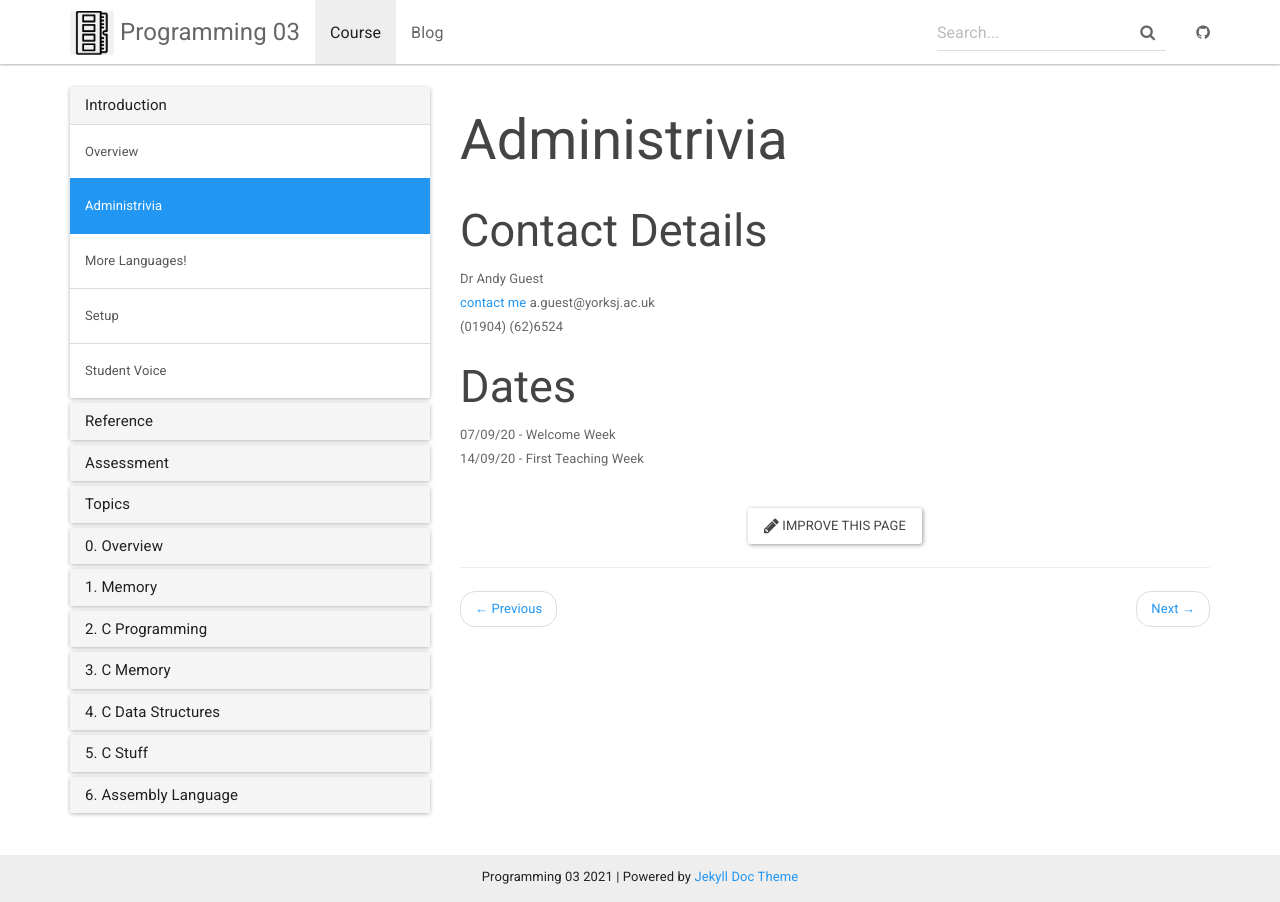
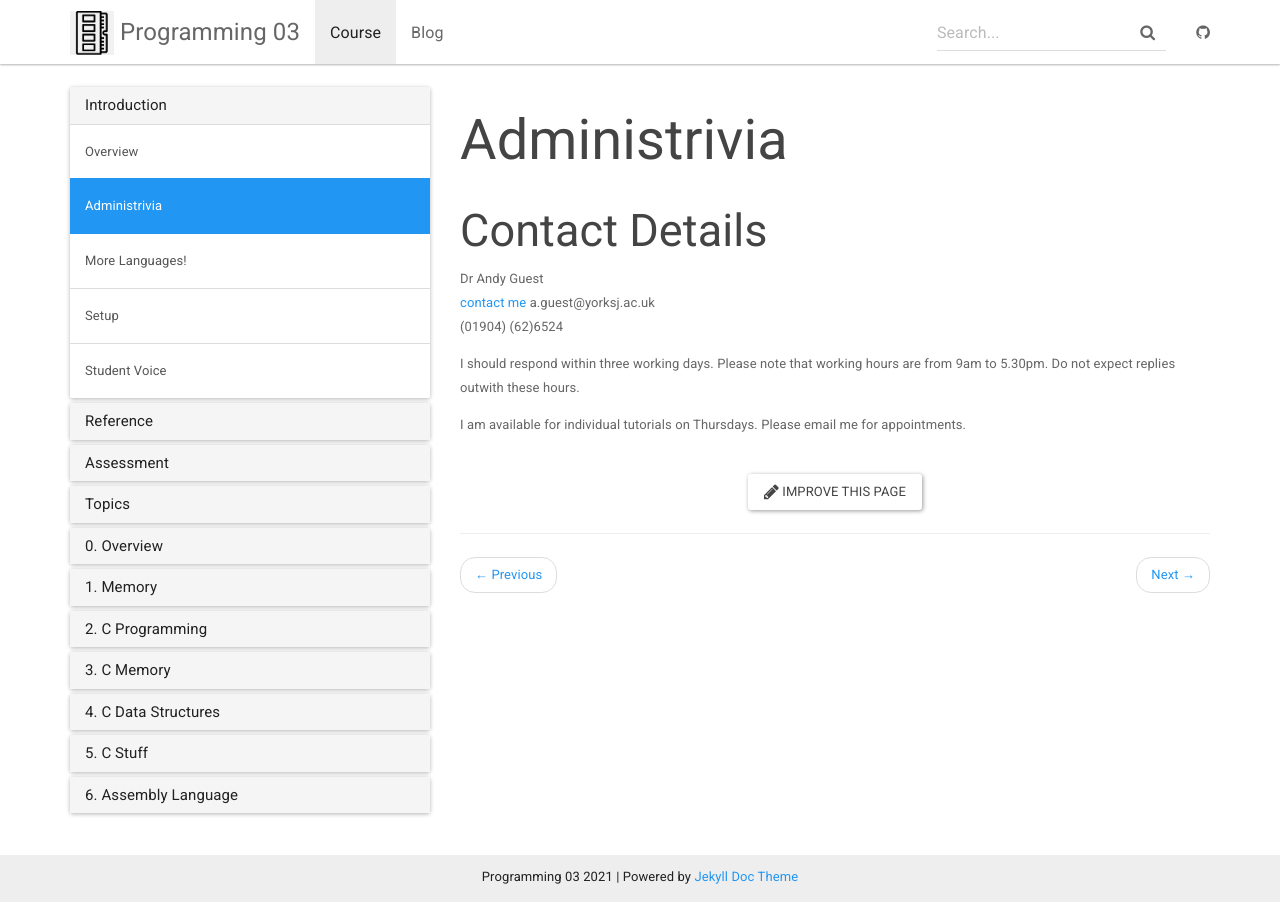
Before and after one commit to andyguestysj/prog03, a Jekyll site: the page built from _docs/introduction/admin.md, in a window 1280 px wide. Built offline with Jekyll 4.4.1, drawn with Linux system fonts in a browser that asks for light colours.

Commit message:
administrivia update

```diff
--- a/_docs/introduction/admin.md
+++ b/_docs/introduction/admin.md
@@ -8,6 +8,6 @@ Dr Andy Guest
 [contact me](mailto:a.guest@yorksj.ac.uk) a.guest@yorksj.ac.uk
 (01904) (62)6524
 
-## Dates
-07/09/20 - Welcome Week
-14/09/20 - First Teaching Week
+I should respond within three working days. Please note that working hours are from 9am to 5.30pm. Do not expect replies outwith these hours.
+
+I am available for individual tutorials on Thursdays. Please email me for appointments.
```
